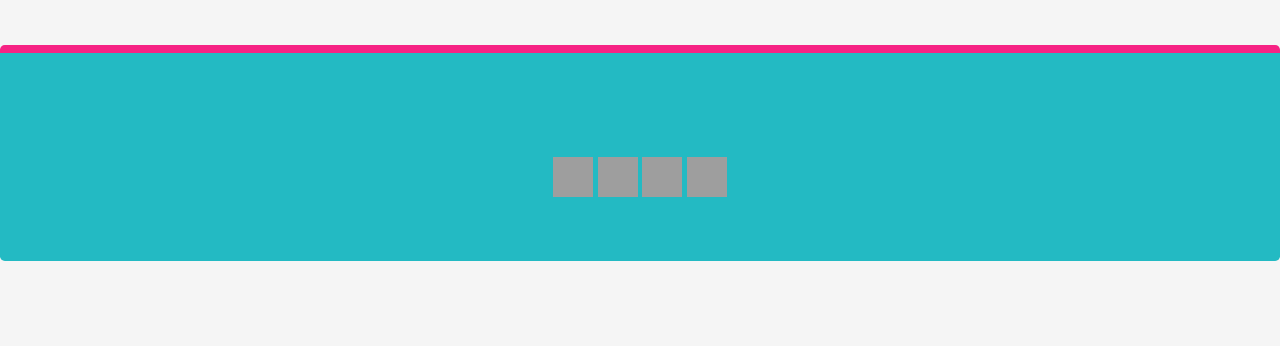
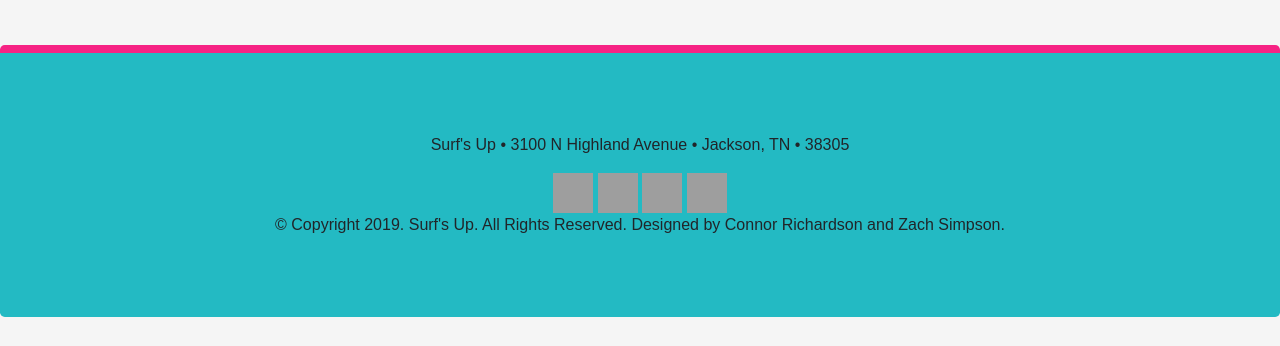
Before and after one commit to conbon233/practice, a plain HTML site: page order.html in a window 1280 px wide. Shown: the part 700-1046 px from the top of the page. Before the commit the page ends 993 px from the top, so only its background shows below. Drawn offline with nearby package versions, Linux system fonts and the light colour scheme; grey boxes are pictures that could not be loaded.

Commit message:
Update order.html

```diff
--- a/order.html
+++ b/order.html
@@ -88,18 +88,24 @@
    </div>
 </div>
 <br></br>
-  <footer>
-    <div class="jumbotron text-center">
-      <p><br> <strong></strong> <a href="info@surfsupshavedice.com"></a></p>
+ <footer>
 
+  <div class="jumbotron text-center">
+      <p> <strong></strong> <a href="mailto:info@surfsupshavedice.com"></a></p>
+      <p>Surf's Up &bull; 3100 N Highland Avenue &bull; Jackson, TN &bull; 38305</p>
     <a href="https://www.facebook.com/surfsupshavedice/" target="_blank"><img src="https://www.seeklogo.net/wp-content/uploads/2016/09/facebook-icon-preview-1-400x400.png" alt="Facebook icon" height="40" width="40"></a>
-    <a href="https://twitter.com/SurfsUpShaveice" target="_blank"><img src="https://www.seeklogo.net/wp-content/uploads/2015/11/twitter-logo.png" alt="Twitter logo" height="40" width="40"></a>
+    <a href="https://twitter.com/SurfsUpShaveice" target="_blank"><img src="https://www.seeklogo.net/wp-content/uploads/2015/11/twitter-logo.png" alt="fab fa-twitter" height="40" width="40"></a>
     <a href="tel: 1+7312255188" role: "button"><img src="https://seeklogo.com/images/P/phone-logo-CA0ABEDEEB-seeklogo.com.png" alt="phone/call icon" height="40" width="40"></a>
     <a href="mailto:info@surfsupshavedice.com" target="_blank" role="button"><img src="https://cdn4.iconfinder.com/data/icons/basic-ui-elements/700/08_mail-512.png" alt="mail icon" height="40" width="40"></a>
+
     <div class="social-media">
+
+      <p>© Copyright 2019. Surf's Up. All Rights Reserved. Designed by Connor Richardson and Zach Simpson.</p>
     </div>
 
   </footer>
+
+
 
     <script type"javascript">
   function setImage(select)
```
